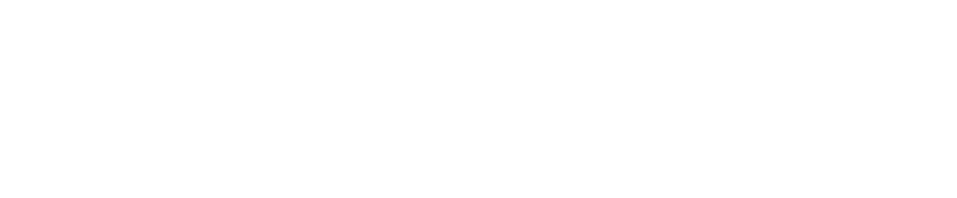
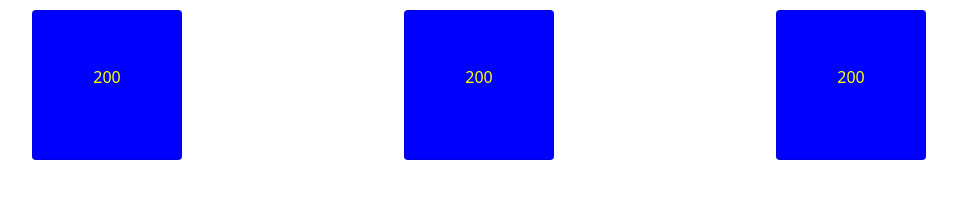
Before and after one commit to aschoch10/jeopardy, a plain HTML site: page index.html in a window 1280 px wide. Shown: the whole page, without its empty margins (161-1118 px from the left). Drawn offline with nearby package versions, Linux system fonts and the light colour scheme.

Commit message:
css connected

```diff
--- a/index.html
+++ b/index.html
@@ -5,14 +5,21 @@
     <meta http-equiv="X-UA-Compatible" content="IE=edge">
     <meta name="viewport" content="width=device-width, initial-scale=1.0">
     <link href='https://cdn.jsdelivr.net/npm/bootstrap@5.1.1/dist/css/bootstrap.min.css' rel='stylesheet' integrity='sha384-F3w7mX95PdgyTmZZMECAngseQB83DfGTowi0iMjiWaeVhAn4FJkqJByhZMI3AhiU' crossorigin='anonymous'>
-    <title>Jeopardy!</title>
+    <link rel="stylesheet" href="style.css">
+    <title>Jeopardy?</title>
     <!-- to do link/make css-->
 </head>
 <body>
     <div class="container">
-        <div class="row">
-            <div class="col">
-
+        <div class="tiles">
+            <div class="card">
+                <p>200</p>
+            </div>
+            <div class="card">
+                <p>200</p>
+            </div>
+            <div class="card">
+                <p>200</p>
             </div>
         </div>
     </div>
--- a/style.css
+++ b/style.css
@@ -0,0 +1,16 @@
+.card{
+    width: 150px;
+    height: 150px;
+    margin: auto;
+    margin-top: 10px;
+    background-color: blue;
+    color: yellow;
+    display: flex;
+    justify-content: center;
+    align-items: center;
+}
+
+.tiles{
+    display: flex;
+    /* justify-content: space-evenly; */
+}
```
